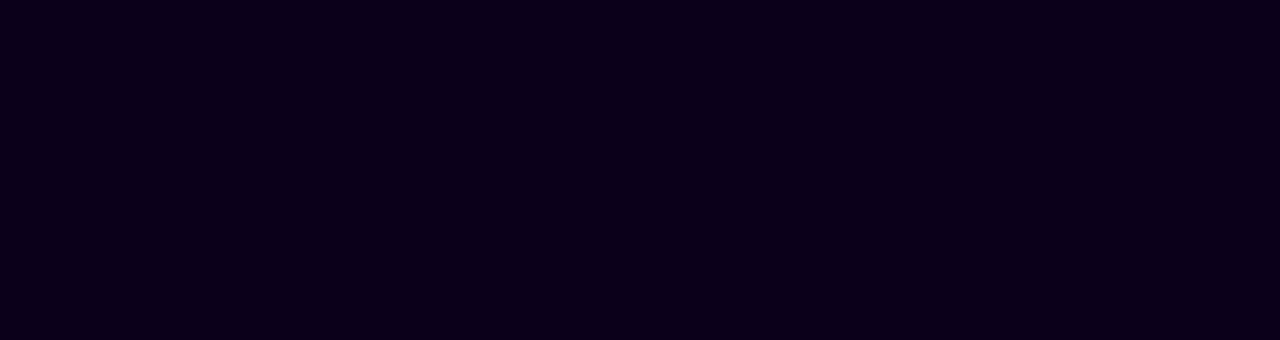
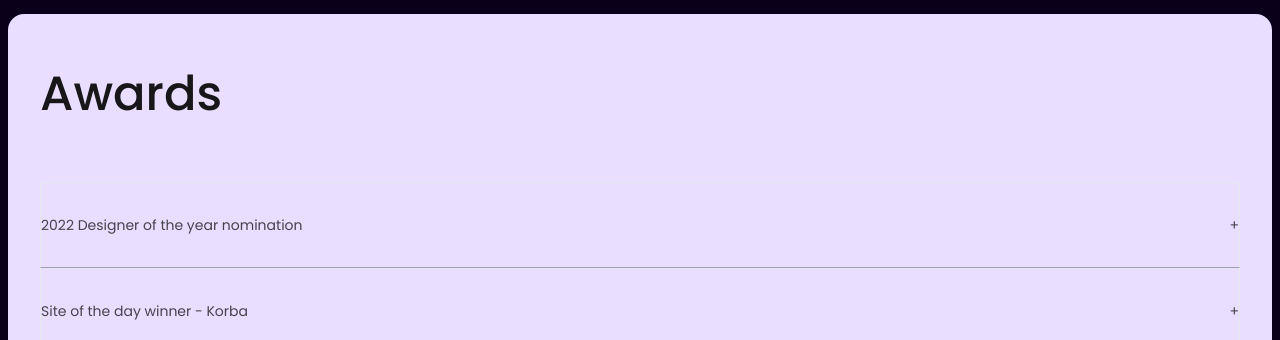
Before and after one commit to WoasSinab/Designer-Portfolio, a React (Vite) app: page / in a window 1280 px wide. Shown: the part 2460-2800 px from the top of the page. Before the commit the page ends 2474 px from the top, so only its background shows below. Built offline with nearby package versions, Linux system fonts and the light colour scheme.

Commit message:
Awards Added

```diff
--- a/package.json
+++ b/package.json
@@ -10,6 +10,7 @@
     "preview": "vite preview"
   },
   "dependencies": {
+    "framer-motion": "^10.16.1",
     "react": "^18.2.0",
     "react-dom": "^18.2.0"
   },
--- a/src/App.jsx
+++ b/src/App.jsx
@@ -1,3 +1,4 @@
+import Awards from "./Components/Awards/Awards"
 import Hero from "./Components/Hero/Hero"
 import ProjectOne from "./Components/ProjectOne/ProjectOne"
 import ProjectTwo from "./Components/ProjectTwo/ProjectTwo"
@@ -11,6 +12,7 @@ function App() {
       <Skills />
       <ProjectOne />
       <ProjectTwo />
+      <Awards />
     </div>
   )
 }
--- /dev/null
+++ b/src/Components/Awards/Awards.jsx
@@ -0,0 +1,48 @@
+import { useState } from "react";
+import { motion, AnimatePresence } from "framer-motion";
+import accordionItems from "./data.js";
+
+const Awards = () => {
+  const [activeIndex, setActiveIndex] = useState(null);
+
+  const toggleAccordion = (index) => {
+    setActiveIndex(activeIndex === index ? null : index);
+  };
+
+  return (
+    <div className='bg-[#E9DEFF] flex flex-col mx-2 my-8 rounded-2xl text-black/90'>
+      <div className='m-8'>
+        <h1 className='font-medium text-5xl my-6'>Awards</h1>
+        <div className='w-full my-16 text-sm'>
+          {accordionItems.map((item, index) => (
+            <div key={index}>
+              <button className='w-full flex justify-between items-center py-4 text-left  border border-b-black/30' onClick={() => toggleAccordion(index)}>
+                <span className='my-4 text-black/70'>{item.question}</span>
+                <span className='text-black/70'>{activeIndex === index ? "-" : "+"}</span>
+              </button>
+              <AnimatePresence initial={false}>
+                {activeIndex === index && (
+                  <motion.div
+                    initial='collapsed'
+                    animate='open'
+                    exit='collapsed'
+                    variants={{
+                      open: { height: "auto" },
+                      collapsed: { height: 0 },
+                    }}
+                    transition={{ duration: 0.7, ease: "easeInOut" }}
+                    className='overflow-hidden'
+                  >
+                    <div className='px-6 flex items-center justify-center leading-loose py-4 text-black/70'>{item.answer}</div>
+                  </motion.div>
+                )}
+              </AnimatePresence>
+            </div>
+          ))}
+        </div>
+      </div>
+    </div>
+  );
+};
+
+export default Awards;
--- /dev/null
+++ b/src/Components/Awards/data.js
@@ -0,0 +1,24 @@
+const accordionItems = [
+  {
+    question: "2022 Designer of the year nomination",
+    answer:
+      "Lorem Ipsum is simply dummy text of the printing and typesetting industry. Lorem Ipsum has been the industrys standard dummy text ever since the 1500s, when an unknown printer took a galley of type and scrambled it to make a type specimen book. It has survived not only five centuries, but also the leap into electronic typesetting, remaining essentially unchanged.It was popularised in the 1960s with the release of Letraset sheets containing Lorem Ipsum passages, and more recently with desktop",
+  },
+  {
+    question: "Site of the day winner - Korba",
+    answer:
+      "Lorem Ipsum is simply dummy text of the printing and typesetting industry. Lorem Ipsum has been the industrys standard dummy text ever since the 1500s, when an unknown printer took a galley of type and scrambled it to make a type specimen book. It has survived not only five centuries, but also the leap into electronic typesetting, remaining essentially unchanged.It was popularised in the 1960s with the release of Letraset sheets containing Lorem Ipsum passages, and more recently with desktop",
+  },
+  {
+    question: "Site of the month nomination - TrailHive",
+    answer:
+      "Lorem Ipsum is simply dummy text of the printing and typesetting industry. Lorem Ipsum has been the industrys standard dummy text ever since the 1500s, when an unknown printer took a galley of type and scrambled it to make a type specimen book. It has survived not only five centuries, but also the leap into electronic typesetting, remaining essentially unchanged.It was popularised in the 1960s with the release of Letraset sheets containing Lorem Ipsum passages, and more recently with desktop",
+  },
+  {
+    question: "2021 Designer of the year nomination",
+    answer:
+      "Lorem Ipsum is simply dummy text of the printing and typesetting industry. Lorem Ipsum has been the industrys standard dummy text ever since the 1500s, when an unknown printer took a galley of type and scrambled it to make a type specimen book. It has survived not only five centuries, but also the leap into electronic typesetting, remaining essentially unchanged.It was popularised in the 1960s with the release of Letraset sheets containing Lorem Ipsum passages, and more recently with desktop",
+  },
+];
+
+export default accordionItems;
--- a/src/Components/Skills/Skills.jsx
+++ b/src/Components/Skills/Skills.jsx
@@ -1,6 +1,6 @@
 const Skills = () => {
   return (
-    <div className='flex flex-col md:flex-row mx-2 my-4 text-white justify-between gap-4 md:gap-0'>
+    <div className='flex flex-col md:flex-row mx-2 my-4 text-white/90 justify-between gap-4 md:gap-0'>
       {/* User Experience (UX) Design */}
       <div className='md:w-1/2 w-full bg-gradient-to-tr from-indigo-800 to-violet-900 rounded-2xl md:mr-4'>
         <h1 className='leading-relaxed font-semibold text-2xl md:text-3xl m-6 my-8'>
```
Also changed, not shown: src/Components/Footer/Footer.jsx (added), 2 other files (tests, documents, lock files or other folders).
